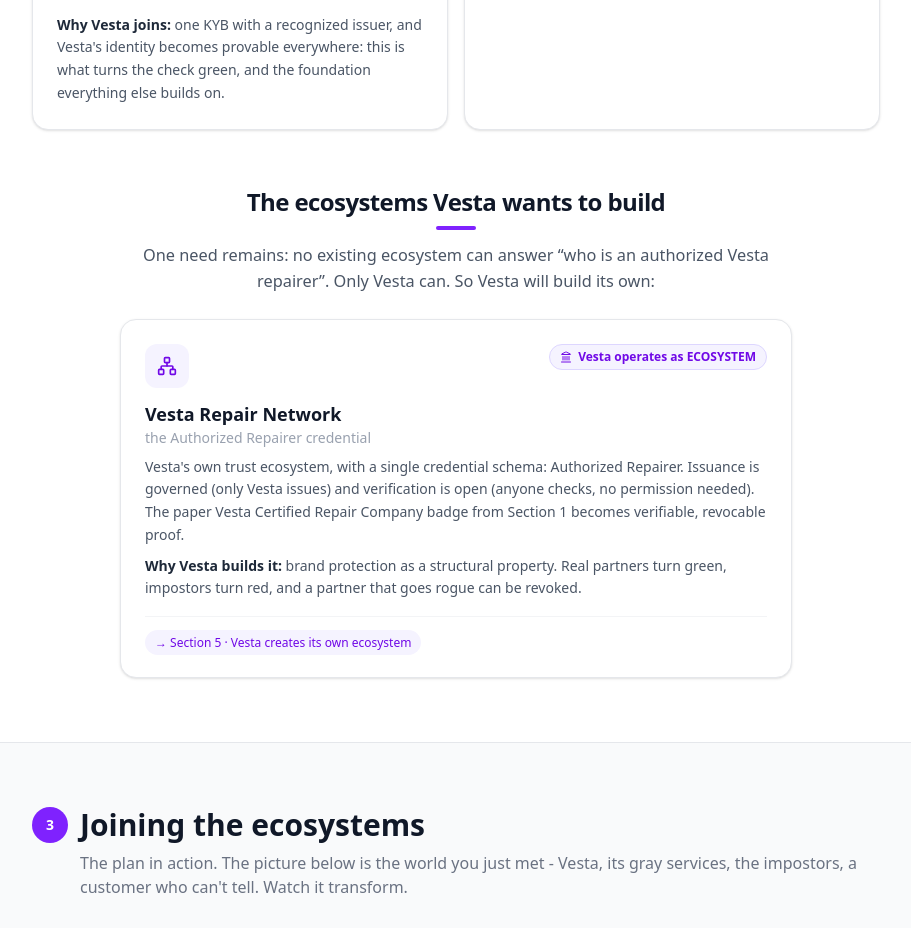
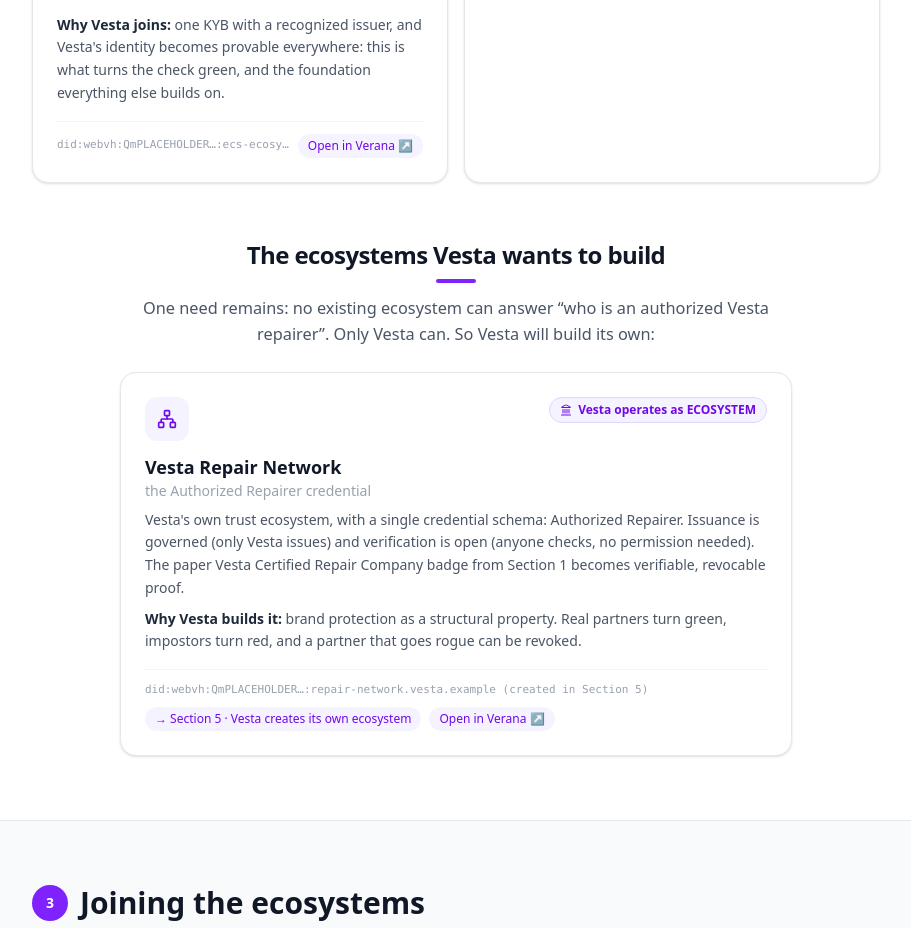
Before and after one commit to verana-labs/playground, a Next.js app: page /explained in a window 1280 px wide. Shown: the part 7160-8088 px from the top of the page, without its empty margins (184-1095 px from the left). Built offline with nearby package versions, Linux system fonts and the light colour scheme; no server answers.

Commit message:
feat: ecosystem cards show did:webvh placeholder + Open in Verana link

```diff
--- a/app/explained/content.ts
+++ b/app/explained/content.ts
@@ -216,6 +216,8 @@
     label: "the identity card",
     about:
       "A trust ecosystem that governs the essential credential schemas. Its accredited issuers provide recognized KYB (Know-Your-Business) services: they verify an organization once, then issue it a certified ECS-Organization credential. Services carry ECS-Service credentials describing what they are and who operates them.",
+    did: "did:webvh:QmPLACEHOLDER…:ecs-ecosystem.testnet.verana.network",
+    veranaUrl: app, // TODO: deep link to the trust-registry page
     why: "one KYB with a recognized issuer, and Vesta's identity becomes provable everywhere: this is what turns the check green, and the foundation everything else builds on.",
   },
   {
@@ -225,6 +227,8 @@
     name: "ISO Certification Ecosystem",
     label: "(demo) · the certificate becomes proof",
     why: "Today Vesta's ISO 9001 certificate is a PDF nobody can verify. As a credential on Vesta's verified identity, it becomes proof that customers and partners see on every Vesta service.",
+    did: "did:webvh:QmPLACEHOLDER…:iso-certification.testnet.verana.network",
+    veranaUrl: app, // TODO: deep link to the trust-registry page
   },
 ] as const;
 
@@ -240,6 +244,8 @@
     about:
       "Vesta's own trust ecosystem, with a single credential schema: Authorized Repairer. Issuance is governed (only Vesta issues) and verification is open (anyone checks, no permission needed). The paper Vesta Certified Repair Company badge from Section 1 becomes verifiable, revocable proof.",
     why: "brand protection as a structural property. Real partners turn green, impostors turn red, and a partner that goes rogue can be revoked.",
+    did: "did:webvh:QmPLACEHOLDER…:repair-network.vesta.example (created in Section 5)",
+    veranaUrl: app, // TODO: deep link once created
   },
 };
 
--- a/app/explained/page.tsx
+++ b/app/explained/page.tsx
@@ -792,6 +792,22 @@
                       </span>{" "}
                       {e.why}
                     </p>
+                    <div className="mt-4 flex flex-wrap items-center justify-between gap-2 border-t border-gray-100 pt-3">
+                      <code
+                        className="min-w-0 flex-1 truncate font-mono text-[11px] text-gray-400"
+                        title={e.did}
+                      >
+                        {e.did}
+                      </code>
+                      <a
+                        href={e.veranaUrl}
+                        target="_blank"
+                        rel="noopener noreferrer"
+                        className="shrink-0 rounded-full bg-violet-50 px-2.5 py-1 text-xs font-medium text-violet-700 hover:bg-violet-100"
+                      >
+                        Open in Verana ↗
+                      </a>
+                    </div>
                   </div>
                 );
               })}
@@ -829,7 +845,14 @@
                 </span>{" "}
                 {ECOSYSTEM_BUILD.card.why}
               </p>
-              <div className="mt-4 border-t border-gray-100 pt-3">
+              <div className="mt-4 space-y-2 border-t border-gray-100 pt-3">
+                <code
+                  className="block truncate font-mono text-[11px] text-gray-400"
+                  title={ECOSYSTEM_BUILD.card.did}
+                >
+                  {ECOSYSTEM_BUILD.card.did}
+                </code>
+                <div className="flex flex-wrap items-center gap-2">
                   <a
                     href={`#section-${ECOSYSTEM_BUILD.card.section}`}
                     className="rounded-full bg-violet-50 px-2.5 py-1 text-xs font-medium text-violet-700 hover:bg-violet-100"
@@ -837,6 +860,15 @@
                     → Section {ECOSYSTEM_BUILD.card.section} · Vesta creates its
                     own ecosystem
                   </a>
+                  <a
+                    href={ECOSYSTEM_BUILD.card.veranaUrl}
+                    target="_blank"
+                    rel="noopener noreferrer"
+                    className="rounded-full bg-violet-50 px-2.5 py-1 text-xs font-medium text-violet-700 hover:bg-violet-100"
+                  >
+                    Open in Verana ↗
+                  </a>
+                </div>
               </div>
             </div>
           </div>
```
Lines whose indentation alone changed are shown as unchanged.
